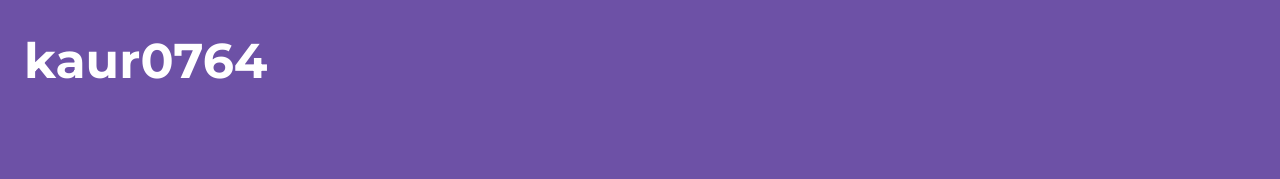
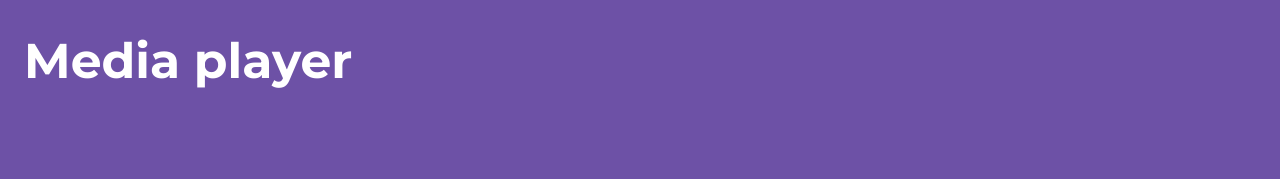
Before and after one commit to kaur0764/mad9022-media-hybrid, a plain HTML site: page index.html in a window 1280 px wide. Shown: the top 179 px of the page. Drawn offline with Linux system fonts and the light colour scheme.

Commit message:
Update title

```diff
--- a/index.html
+++ b/index.html
@@ -13,7 +13,7 @@
   </head>
   <body>
     <header class="container" role="banner">
-      <h1>kaur0764</h1>
+      <h1>Media player</h1>
     </header>
     <main class="container" role="main">
       <section id="player-area">
```
Also changed, not shown: 1 other file.
